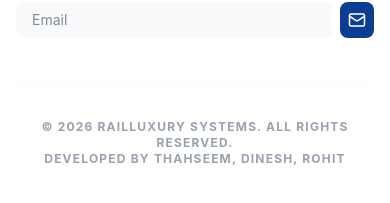
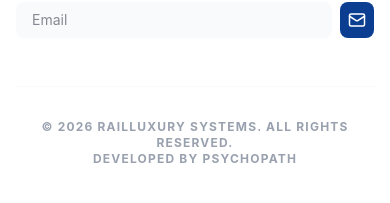
Before and after one commit to HEMANATH-AFK/railluxury, a React (Vite) app in the folder frontend/: page /admin/settings in a window 390 px wide. Shown: the part 1622-1825 px from the top of the page. Built offline with nearby package versions, Linux system fonts and the light colour scheme.

Commit message:
feat: create responsive MainLayout component with navigation and footer

```diff
--- a/frontend/src/components/MainLayout.jsx
+++ b/frontend/src/components/MainLayout.jsx
@@ -142,7 +142,7 @@ const MainLayout = ({ children }) => {
           </div>
           <div className="mt-12 pt-8 border-t border-gray-50 text-center text-xs text-gray-400 font-bold uppercase tracking-widest">
             © 2026 RailLuxury Systems. All Rights Reserved. <br />
-            DEVELOPED BY THAHSEEM, DINESH, ROHIT
+            DEVELOPED BY PSYCHOPATH
           </div>
         </div>
       </footer>
```
